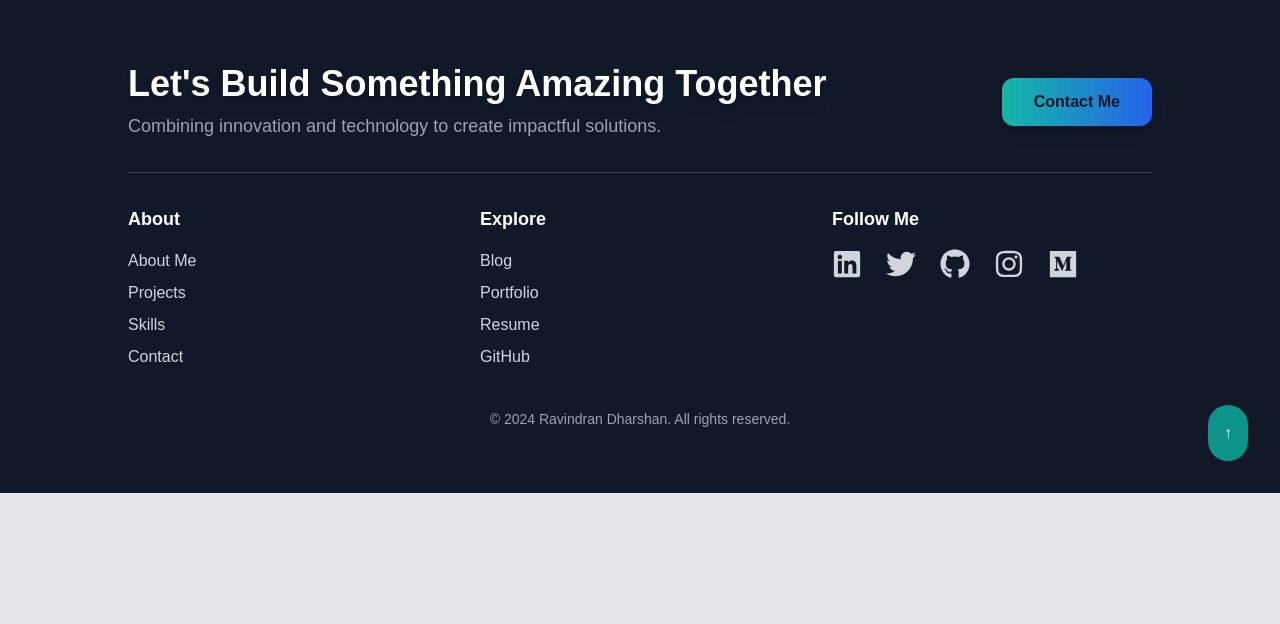
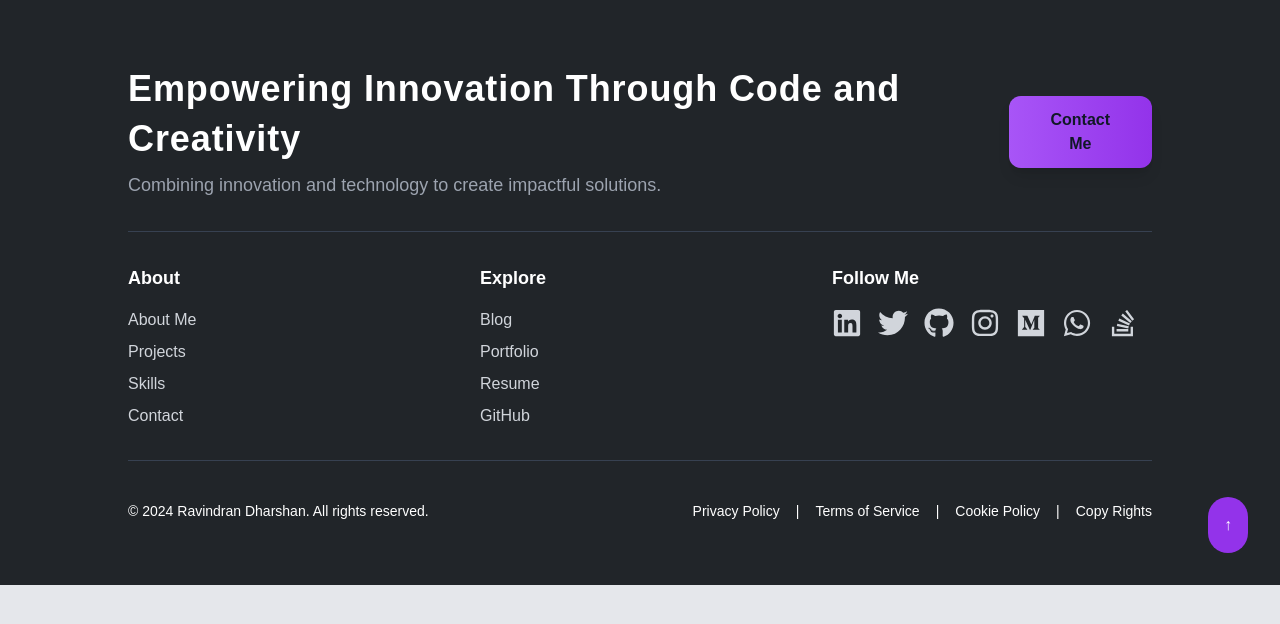
Before and after one commit to DharshanSR/Personal-Portfolio, a Next.js app: page / in a window 1280 px wide. Shown: the top 624 px of the page. Built offline with nearby package versions, Linux system fonts and the light colour scheme.

Commit message:
final design for footer

```diff
--- a/src/components/Footer.jsx
+++ b/src/components/Footer.jsx
@@ -1,27 +1,34 @@
 'use client';
 
 import React from 'react';
-import { FaLinkedin, FaTwitter, FaGithub, FaInstagram, FaMedium } from 'react-icons/fa';
+import Link from 'next/link';
+import {
+    FaLinkedin,
+    FaTwitter,
+    FaGithub,
+    FaInstagram,
+    FaMedium,
+    FaWhatsapp,
+    FaStackOverflow,
+} from 'react-icons/fa';
 
 const Footer = () => {
     const currentYear = new Date().getFullYear();
 
     return (
-        <footer className="relative bg-gray-900 text-gray-300 px-8 py-16 md:px-20 lg:px-32">
-
+        <footer className="relative bg-[#212529] text-gray-300 px-8 py-16 md:px-20 lg:px-32">
             {/* Top Section */}
             <div className="flex flex-col md:flex-row justify-between items-center space-y-8 md:space-y-0">
                 <div className="text-center md:text-left">
-                    <h1 className="text-4xl font-extrabold text-white drop-shadow-lg group relative">
-                        Let&apos;s Build Something Amazing Together
-                        <span className="absolute left-0 bottom-0 w-full h-0.5 bg-gradient-to-r from-teal-500 to-blue-600 scale-x-0 group-hover:scale-x-100 transition-transform duration-300"></span>
+                    <h1 className="text-4xl font-semibold text-white tracking-wide leading-snug">
+                        Empowering Innovation Through Code and Creativity
                     </h1>
                     <p className="mt-2 text-gray-400 text-lg">
                         Combining innovation and technology to create impactful solutions.
                     </p>
                 </div>
                 <button
-                    className="bg-gradient-to-r from-teal-500 to-blue-600 text-gray-900 font-semibold py-3 px-8 rounded-xl shadow-lg hover:scale-105 transition transform">
+                    className="bg-gradient-to-r from-purple-500 to-purple-600 text-gray-900 font-semibold py-3 px-8 rounded-xl shadow-lg hover:scale-105 transition transform">
                     Contact Me
                 </button>
             </div>
@@ -32,96 +39,209 @@ const Footer = () => {
             {/* Links Section */}
             <div className="grid grid-cols-1 md:grid-cols-3 gap-8 text-center md:text-left">
                 <div className="group">
-                    <h4 className="text-lg font-semibold mb-4 text-white relative group">
+                    <h4 className="text-lg font-semibold mb-4 text-white relative group transition-all duration-300 transform">
                         About
-                        <span className="absolute left-0 bottom-0 w-full h-0.5 bg-gradient-to-r from-teal-500 to-blue-600 scale-x-0 group-hover:scale-x-100 transition-transform duration-300"></span>
+                        <span
+                            className="absolute left-0 bottom-0 w-full md:w-1/3 h-0.5 bg-white scale-x-0 group-hover:scale-x-100 transition-transform duration-300"></span>
                     </h4>
                     <ul className="space-y-2">
                         <li>
-                            <a href="#about" className="group hover:text-teal-500 transition-all duration-300 transform hover:scale-110">
+                            <a
+                                href="#about"
+                                className="hover:text-purple-500 transition-all duration-300 transform hover:scale-110"
+                            >
                                 About Me
                             </a>
                         </li>
                         <li>
-                            <a href="#projects" className="group hover:text-teal-500 transition-all duration-300 transform hover:scale-110">
+                            <a
+                                href="#projects"
+                                className="hover:text-purple-500 transition-all duration-300 transform hover:scale-110"
+                            >
                                 Projects
                             </a>
                         </li>
                         <li>
-                            <a href="#skills" className="group hover:text-teal-500 transition-all duration-300 transform hover:scale-110">
+                            <a
+                                href="#skills"
+                                className="hover:text-purple-500 transition-all duration-300 transform hover:scale-110"
+                            >
                                 Skills
                             </a>
                         </li>
                         <li>
-                            <a href="#contact" className="group hover:text-teal-500 transition-all duration-300 transform hover:scale-110">
+                            <a
+                                href="#contact"
+                                className="hover:text-purple-500 transition-all duration-300 transform hover:scale-110"
+                            >
                                 Contact
                             </a>
                         </li>
                     </ul>
                 </div>
                 <div className="group">
-                    <h4 className="text-lg font-semibold mb-4 text-white relative group">
+                    <h4 className="text-lg font-semibold mb-4 text-white relative group transition-all duration-300 transform">
                         Explore
-                        <span className="absolute left-0 bottom-0 w-full h-0.5 bg-gradient-to-r from-teal-500 to-blue-600 scale-x-0 group-hover:scale-x-100 transition-transform duration-300"></span>
+                        <span
+                            className="absolute left-0 bottom-0 w-full md:w-1/3 h-0.5 bg-white scale-x-0 group-hover:scale-x-100 transition-transform duration-300"></span>
                     </h4>
                     <ul className="space-y-2">
                         <li>
-                            <a href="#blog" className="group hover:text-teal-500 transition-all duration-300 transform hover:scale-110">
+                            <a
+                                href="#blog"
+                                className="hover:text-purple-500 transition-all duration-300 transform hover:scale-110"
+                            >
                                 Blog
                             </a>
                         </li>
                         <li>
-                            <a href="#portfolio" className="group hover:text-teal-500 transition-all duration-300 transform hover:scale-110">
+                            <a
+                                href="#portfolio"
+                                className="hover:text-purple-500 transition-all duration-300 transform hover:scale-110"
+                            >
                                 Portfolio
                             </a>
                         </li>
                         <li>
-                            <a href="#resume" className="group hover:text-teal-500 transition-all duration-300 transform hover:scale-110">
+                            <a
+                                href="#resume"
+                                className="hover:text-purple-500 transition-all duration-300 transform hover:scale-110"
+                            >
                                 Resume
                             </a>
                         </li>
                         <li>
-                            <a href="#github" className="group hover:text-teal-500 transition-all duration-300 transform hover:scale-110">
+                            <a
+                                href="#github"
+                                className="hover:text-purple-500 transition-all duration-300 transform hover:scale-110"
+                            >
                                 GitHub
                             </a>
                         </li>
                     </ul>
                 </div>
                 <div className="group">
-                    <h4 className="text-lg font-semibold mb-4 text-white relative group">
+                    <h4 className="text-lg font-semibold mb-4 text-white relative group transition-all duration-300 transform">
                         Follow Me
-                        <span className="absolute left-0 bottom-0 w-full h-0.5 bg-gradient-to-r from-teal-500 to-blue-600 scale-x-0 group-hover:scale-x-100 transition-transform duration-300"></span>
+                        <span
+                            className="absolute left-0 bottom-0 w-full md:w-1/3 h-0.5 bg-white scale-x-0 group-hover:scale-x-100 transition-transform duration-300"></span>
                     </h4>
-                    <div className="flex justify-center md:justify-start space-x-6">
-                        <a href="https://www.linkedin.com/in/yourprofile" className="group hover:text-teal-500 transition-all duration-300 transform hover:scale-110">
-                            <FaLinkedin size={30} />
+                    <div className="flex flex-wrap justify-center md:justify-start gap-4">
+                        <a
+                            href="https://www.linkedin.com/in/yourprofile"
+                            target="_blank"
+                            rel="noopener noreferrer"
+                            className="hover:text-purple-500 transition-all duration-300 transform hover:scale-110"
+                            aria-label="LinkedIn"
+                        >
+                            <FaLinkedin size={30}/>
                         </a>
-                        <a href="https://twitter.com/yourprofile" className="group hover:text-teal-500 transition-all duration-300 transform hover:scale-110">
-                            <FaTwitter size={30} />
+                        <a
+                            href="https://twitter.com/yourprofile"
+                            target="_blank"
+                            rel="noopener noreferrer"
+                            className="hover:text-purple-500 transition-all duration-300 transform hover:scale-110"
+                            aria-label="Twitter"
+                        >
+                            <FaTwitter size={30}/>
                         </a>
-                        <a href="https://github.com/yourprofile" className="group hover:text-teal-500 transition-all duration-300 transform hover:scale-110">
-                            <FaGithub size={30} />
+                        <a
+                            href="https://github.com/yourprofile"
+                            target="_blank"
+                            rel="noopener noreferrer"
+                            className="hover:text-purple-500 transition-all duration-300 transform hover:scale-110"
+                            aria-label="GitHub"
+                        >
+                            <FaGithub size={30}/>
                         </a>
-                        <a href="https://instagram.com/yourprofile" className="group hover:text-teal-500 transition-all duration-300 transform hover:scale-110">
-                            <FaInstagram size={30} />
+                        <a
+                            href="https://instagram.com/yourprofile"
+                            target="_blank"
+                            rel="noopener noreferrer"
+                            className="hover:text-purple-500 transition-all duration-300 transform hover:scale-110"
+                            aria-label="Instagram"
+                        >
+                            <FaInstagram size={30}/>
                         </a>
-                        <a href="https://medium.com/@yourprofile" className="group hover:text-teal-500 transition-all duration-300 transform hover:scale-110">
-                            <FaMedium size={30} />
+                        <a
+                            href="https://medium.com/@yourprofile"
+                            target="_blank"
+                            rel="noopener noreferrer"
+                            className="hover:text-purple-500 transition-all duration-300 transform hover:scale-110"
+                            aria-label="Medium"
+                        >
+                            <FaMedium size={30}/>
+                        </a>
+                        <a
+                            href="https://wa.me/yourprofile"
+                            target="_blank"
+                            rel="noopener noreferrer"
+                            className="hover:text-purple-500 transition-all duration-300 transform hover:scale-110"
+                            aria-label="Whatsapp"
+                        >
+                            <FaWhatsapp size={30}/>
+                        </a>
+                        <a
+                            href="https://stackoverflow.com/users/yourprofile"
+                            target="_blank"
+                            rel="noopener noreferrer"
+                            className="hover:text-purple-500 transition-all duration-300 transform hover:scale-110"
+                            aria-label="Stack Overflow"
+                        >
+                            <FaStackOverflow size={30}/>
                         </a>
                     </div>
                 </div>
+
             </div>
 
+            {/* Divider */}
+            <div className="h-px bg-gray-700 my-8"></div>
+
             {/* Bottom Section */}
-            <div className="mt-10 text-center text-sm text-gray-400">
-                <p>&copy; {currentYear} Ravindran Dharshan. All rights reserved.</p>
+            <div
+                className="mt-10 flex flex-col md:flex-row justify-between items-center text-sm text-white space-y-4 md:space-y-0">
+                {/* Left Section */}
+                <div className="text-center md:text-left">
+                    <p>&copy; {currentYear} Ravindran Dharshan. All rights reserved.</p>
+                </div>
+
+                {/* Divider */}
+                <div className="w-full md:hidden border-t border-gray-700 my-2"></div>
+
+                {/* Right Section with Links */}
+                <div
+                    className="w-full md:w-auto flex flex-col md:flex-row justify-center md:justify-end md:items-center text-center md:text-right space-y-4 md:space-y-0">
+                    <div className="flex flex-col md:flex-row items-center space-y-4 md:space-y-0 md:space-x-2">
+                        <Link href="/privacy" className="block hover:text-purple-500 transition-all duration-300">Privacy
+                            Policy</Link>
+
+                        {/* Separator on Desktop */}
+                        <span className="hidden md:inline text-white px-2">|</span>
+
+                        <Link href="/terms" className="block hover:text-purple-500 transition-all duration-300">Terms of
+                            Service</Link>
+
+                        {/* Separator on Desktop */}
+                        <span className="hidden md:inline text-white px-2">|</span>
+
+                        <Link href="/cookie-policy" className="block hover:text-purple-500 transition-all duration-300">Cookie
+                            Policy</Link>
+
+                        <span className="hidden md:inline text-white px-2">|</span>
+
+                        <Link href="/copyright" className="block hover:text-purple-500 transition-all duration-300">Copy Rights</Link>
+
+                    </div>
+                </div>
             </div>
 
             {/* Back to Top Button */}
             <div className="absolute right-8 bottom-8">
                 <button
-                    className="bg-teal-600 text-white rounded-full p-4 hover:bg-teal-500 transition duration-300"
-                    onClick={() => window.scrollTo({ top: 0, behavior: 'smooth' })}>
+                    className="bg-purple-600 text-white rounded-full p-4 hover:bg-purple-500 transition duration-300"
+                    onClick={() => window.scrollTo({top: 0, behavior: 'smooth'})}
+                >
                     ↑
                 </button>
             </div>
```
